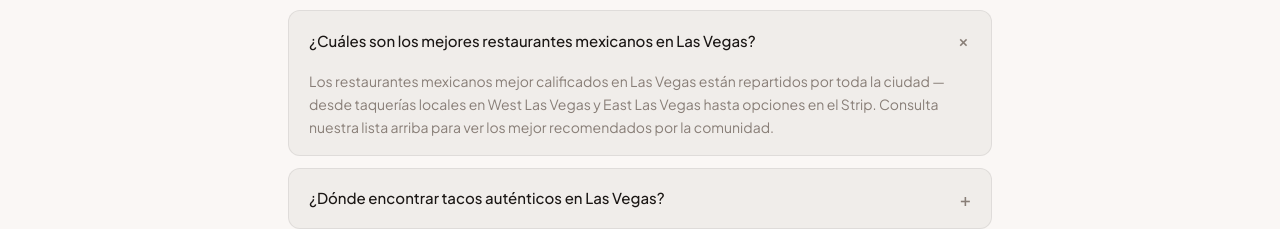
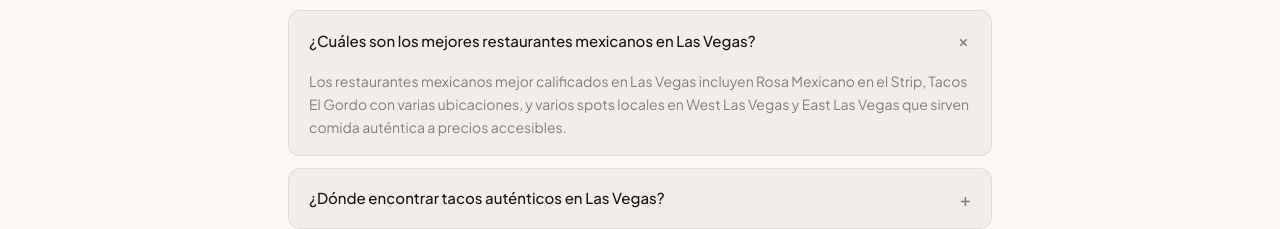
Before and after one commit to EstebanTala/latino-las-vegas, a Next.js app: page /guia/restaurantes-mexicanos-las-vegas in a window 1280 px wide. Both pictures are taken after a click on the heading 640 px from the left and 1486 px from the top of the page. Shown: the part 1446-1675 px from the top of the page. Built offline with nearby package versions, Linux system fonts and the light colour scheme; no server answers; the database is empty.

Commit message:
Revert FAQ - Rosa Mexicano is open and verified

```diff
--- a/src/app/guia/restaurantes-mexicanos-las-vegas/page.tsx
+++ b/src/app/guia/restaurantes-mexicanos-las-vegas/page.tsx
@@ -162,7 +162,7 @@
           <div className="space-y-3">
             <details className="group bg-cream-2 border border-border rounded-lg">
               <summary className="cursor-pointer px-5 py-4 text-[15px] font-medium list-none flex items-center justify-between gap-4">{"¿Cuáles son los mejores restaurantes mexicanos en Las Vegas?"}<span className="text-muted-foreground text-[18px] group-open:rotate-45 transition-transform">+</span></summary>
-              <div className="px-5 pb-4 text-[14px] text-muted-foreground leading-relaxed">Los restaurantes mexicanos mejor calificados en Las Vegas están repartidos por toda la ciudad — desde taquerías locales en West Las Vegas y East Las Vegas hasta opciones en el Strip. Consulta nuestra lista arriba para ver los mejor recomendados por la comunidad.</div>
+              <div className="px-5 pb-4 text-[14px] text-muted-foreground leading-relaxed">Los restaurantes mexicanos mejor calificados en Las Vegas incluyen Rosa Mexicano en el Strip, Tacos El Gordo con varias ubicaciones, y varios spots locales en West Las Vegas y East Las Vegas que sirven comida auténtica a precios accesibles.</div>
             </details>
             <details className="group bg-cream-2 border border-border rounded-lg">
               <summary className="cursor-pointer px-5 py-4 text-[15px] font-medium list-none flex items-center justify-between gap-4">{"¿Dónde encontrar tacos auténticos en Las Vegas?"}<span className="text-muted-foreground text-[18px] group-open:rotate-45 transition-transform">+</span></summary>
```
Also changed, not shown: 1 other file (tests, documents, lock files or other folders).
